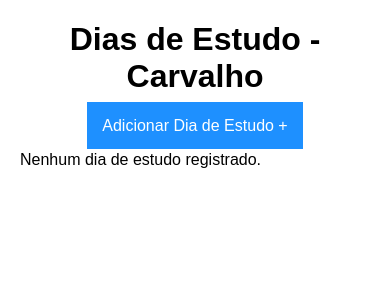
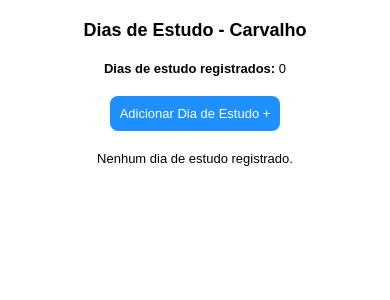
Before and after one commit to Carvalho008/calendario-estudos, a Django app: page / in a window 390 px wide. Shown: the top 300 px of the page. Run offline with Django 5.2, Linux system fonts and the light colour scheme; data that the repository does not hold is empty.

Commit message:
Some mod

```diff
--- a/calendary/static/dia.css
+++ b/calendary/static/dia.css
@@ -1,23 +1,45 @@
+* {
+    padding: 0;
+    margin: 0;
+}
+
 body {
     font-family: Arial, sans-serif;
     margin: 20px;
     text-align: center;
+    display: flex;
+    flex-direction: column;
+    align-items: center;
+    justify-content: center;
+    padding: 0px 20px;
+    gap: 20px;
 }
 
 .container {
     display: flex;
+    flex-wrap: wrap;
+    width: 100%;
     gap: 15px;
+    position: relative;
 }
 
 .btn-admin {
     text-decoration: none;
     color: white;
-    padding: 15px;
+    padding: 10px;
     background-color: dodgerblue;
+    border-radius: 8px;
+    transition: .2s;
+}
+
+.btn-admin:hover {
+    background-color: rgb(36, 101, 167);
+    transition: .2s;
 }
 
 .dia {
-    width: 300px;
+    width: 100%;
+    max-width: 300px;
     padding: 15px;
     border-radius: 8px;
     box-shadow: 2px 2px 10px rgba(0, 0, 0, 0.1);
@@ -50,3 +72,39 @@ ul {
 li {
     text-align: left;
 }
+
+@media (max-width: 700px) {
+    body {
+        padding: 0px 10px;
+    }
+
+    .container {
+        gap: 10px;
+        flex-direction: column;
+        align-items: center;
+    }
+
+    .dia {
+        padding: 10px;
+    }
+
+    h1 {
+        font-size: large;
+    }
+
+    h2 {
+        font-size: medium;
+    }
+
+    p {
+        font-size: small;
+    }
+
+    li {
+        font-size: small;
+    }
+
+    a{
+        font-size: small;
+    }
+}
--- a/calendary/templates/dias-estudo.html
+++ b/calendary/templates/dias-estudo.html
@@ -1,3 +1,4 @@
+{% load static %}
 <!DOCTYPE html>
 <html lang="pt">
 <head>
@@ -5,10 +6,10 @@
     <meta name="viewport" content="width=device-width, initial-scale=1.0">
     <title>Dias de Estudo</title>
     <link rel="stylesheet" href="/static/dia.css">
-    <link rel="stylesheet" href="../static/dia.css">
 </head>
 <body>
     <h1>Dias de Estudo - Carvalho</h1>
+    <p><b>Dias de estudo registrados:</b> {{ dias|length }}</p>
     <a href="/admin/calendary/diadeestudo/add/" class="btn-admin">Adicionar Dia de Estudo +</a>
     <div class="container">
         {% for dia in dias %}
```
